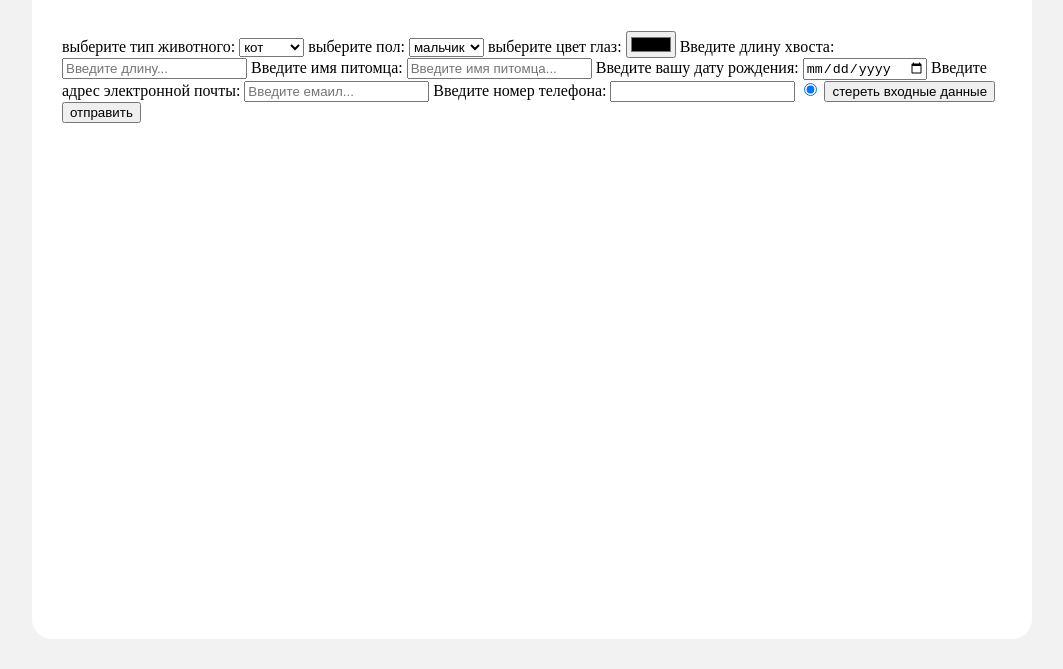
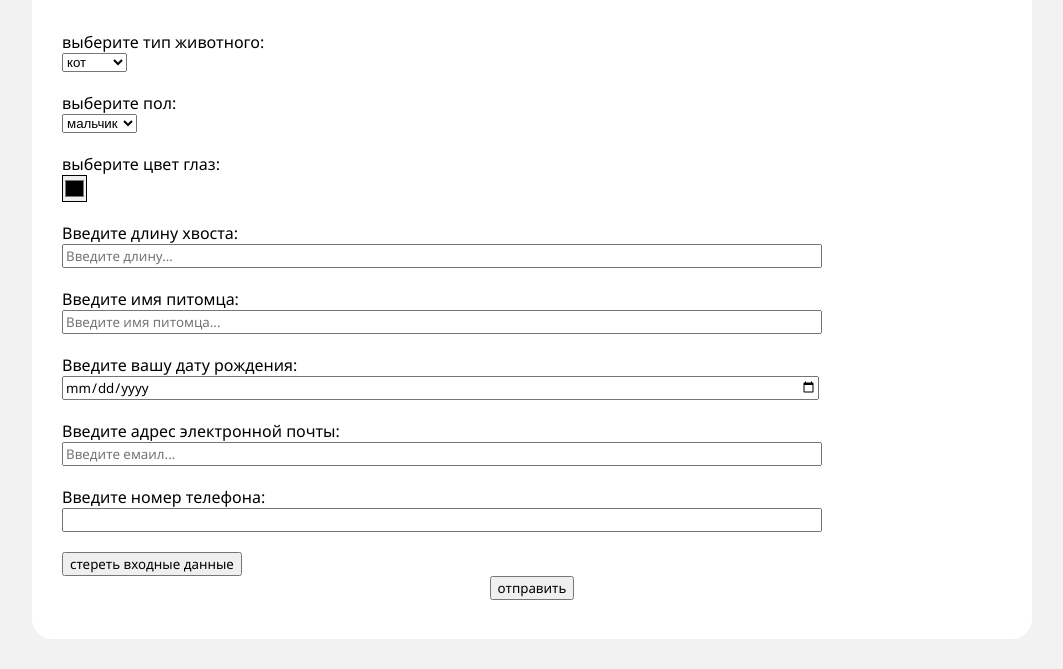
Before and after one commit to IritRTF/5-tables-and-forms, a website: page static/index.html in a window 1280 px wide. Shown: the part 131-800 px from the top of the page, without its empty margins (108-1171 px from the left). Drawn offline with Linux system fonts and the light colour scheme.

Commit message:
Update styles.css

```diff
--- a/static/styles.css
+++ b/static/styles.css
@@ -1,7 +1,6 @@
 body {
     background-color: #F2F2F2;
 }
-
 main {
     box-sizing: border-box;
     width: 100%;
@@ -12,7 +11,6 @@ main {
     min-height: calc(100vh - 60px);
     border-radius: 20px;
 }
-
 h1 {
     font-family: "Segoe UI Light", "Segoe UI", "Helvetica Neue", Helvetica, Arial, sans-serif;
     font-weight: 300;
@@ -21,11 +19,45 @@ h1 {
     text-align: center;
     color: rgba(173,38,164,0.67);
 }
+.myForm{
+    font-family: "Segoe UI Light", "Segoe UI", "Helvetica Neue", Helvetica, Arial, sans-serif;
+    text-align: center;
+
+}
+.myForm label{
+    text-align: left;
+    display: block;
+}
+label input{
+    display: block;
+    font-family: "Segoe UI Light", "Segoe UI", "Helvetica Neue", Helvetica, Arial, sans-serif;
+    width: 80%;
+
+    margin-bottom: 20px;
+}
+.myForm button{
+    font-family: "Segoe UI Light", "Segoe UI", "Helvetica Neue", Helvetica, Arial, sans-serif;
+}
 
 .error {
     color: rgba(173,30,24,0.88);
 }
-
 .orders {
     margin: 20px 0;
+    }
+
+.select{
+    display: block;
+    margin-bottom: 20px;
 }
+.selectColor{
+    border-radius: 0%;
+    padding: 0;
+    width: 25px;
+}
+.rules{
+    display: none;
+}
+.btnReset{
+    display: block;
+}
```
